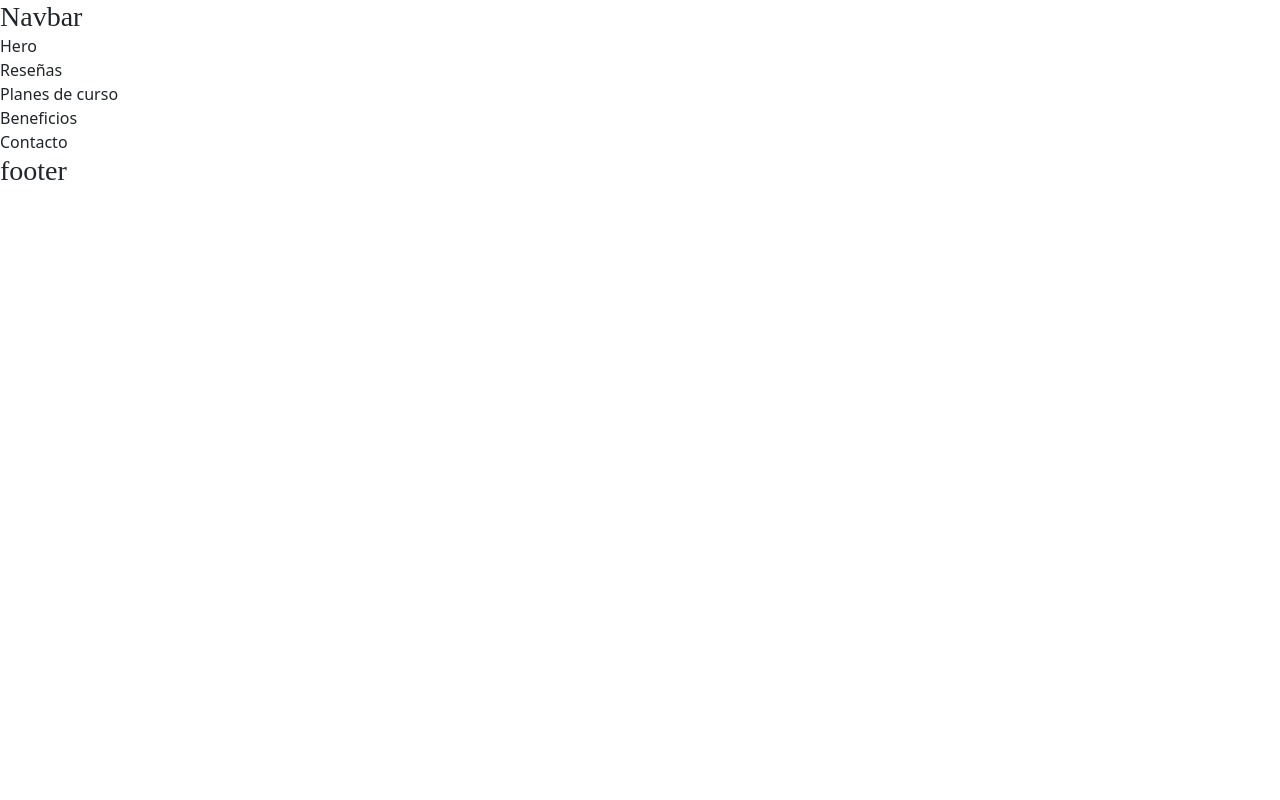
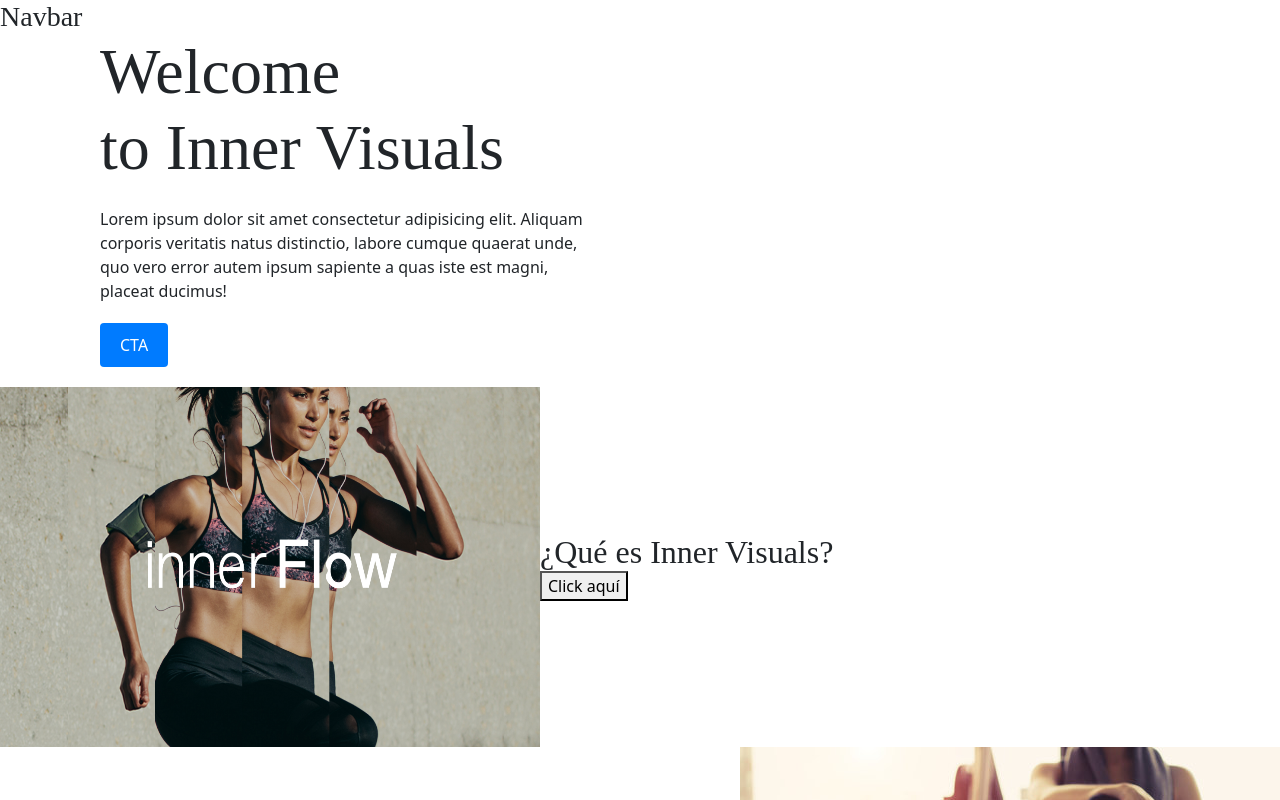
Before and after one commit to GabrielaRamos79/inner_visual_final_project, a React (Vite) app in the folder client/InnerVisual/: page / in a window 1280 px wide. Shown: the top 800 px of the page. Built offline with nearby package versions, Linux system fonts and the light colour scheme.

Commit message:
start thehome

```diff
--- a/client/InnerVisual/src/components/hero/Hero.jsx
+++ b/client/InnerVisual/src/components/hero/Hero.jsx
@@ -3,7 +3,9 @@ import './hero.css'
 const Hero = () => {
   return (
     <>
-    <p>Hero</p>
+    <h1 className='titleHero'>Welcome <br></br>to Inner Visuals</h1>
+    <p className='subtitleHero'>Lorem ipsum dolor sit amet consectetur adipisicing elit. Aliquam corporis veritatis natus distinctio, labore cumque quaerat unde, quo vero error autem ipsum sapiente a quas iste est magni, placeat ducimus!</p>
+    <button className='buttonHero'>CTA</button>
     </>
   )
 }
--- a/client/InnerVisual/src/components/hero/hero.css
+++ b/client/InnerVisual/src/components/hero/hero.css
@@ -0,0 +1,46 @@
+
+.titleHero{
+    margin-left: 100px;
+    margin-right: 100px;
+    font-size: 64px;
+    margin-bottom: 20px;
+}
+
+.subtitleHero{
+    margin-left: 100px;
+    max-width: 500px;
+    margin-bottom: 20px;
+}
+
+.buttonHero{
+    margin-left: 100px;
+    margin-bottom: 20px;
+    background-color: #007bff;
+    color: #fff;
+    border: none;
+    border-radius: 4px;
+    padding: 10px 20px;
+    font-size: 16px;
+    cursor: pointer;
+    transition: background-color 0.3s ease;
+}
+
+.buttonHero:hover{
+    background-color:rgb(0, 0, 141);
+}
+
+@media screen and (max-width: 630px) {
+    .subtitleHero, .subtitleHero{
+        margin-left: 80px;
+        margin-right: 80px;
+    }
+
+}
+
+@media screen and (max-width: 400px) {
+    .titleHero, .subtitleHero{
+        margin-left: 30px;
+        margin-right: 30px;
+    }
+
+}
--- a/client/InnerVisual/src/components/usp/Usp.jsx
+++ b/client/InnerVisual/src/components/usp/Usp.jsx
@@ -1,9 +1,26 @@
+import innerphoto from '../../assets/innerphoto.jpg';
+import innerphoto2 from '../../assets/innerphoto2.jpg';
 import './usp.css'
 
 const Usp = () => {
   return (
     <>
-    <p>Sobre el producto</p>
+      <div className="photoUsp1">
+        <img className='photo1' src={innerphoto} alt="atleta mujer inner flow" />
+        <div className='textPhoto1'>
+          <h2>¿Qué es Inner Visuals? </h2>
+          <button className='buttonUsp'>Click aquí</button>
+        </div>
+      </div>
+
+      <div className="photoUsp2">
+        <div className='textPhoto2'>
+          <h2>¿Qué beneficios aporta a mi práctica deportiva (profesional)?</h2>
+          <button className='buttonUsp'>Click aquí</button>
+        </div>
+        <img className='photo2' src={innerphoto2} alt="deportista sentada junto a pesas y botella agua" />
+      </div>
+
     </>
   )
 }
--- a/client/InnerVisual/src/components/usp/usp.css
+++ b/client/InnerVisual/src/components/usp/usp.css
@@ -0,0 +1,12 @@
+
+
+.photoUsp1, .photoUsp2{
+    display: flex;
+    align-items: center;
+    justify-content:flex-start
+}
+
+.photo1, .photo2{
+    width: 540px;
+    height: 360px;
+}
--- a/client/InnerVisual/src/pages/publicPages/Home.jsx
+++ b/client/InnerVisual/src/pages/publicPages/Home.jsx
@@ -3,11 +3,13 @@ import Review from './../../components/review/Review';
 import Plan from './../../components/plan/Plan';
 import Benefit from './../../components/benefit/Benefit';
 import Contact from './../../components/contact/Contact';
+import Usp from '../../components/usp/Usp';
 
 const Home = () => {
   return (
     <>
     <Hero />
+    <Usp />
     <Review />
     <Plan  />
     <Benefit />
```
Also changed, not shown: client/InnerVisual/src/assets/innerphoto.jpg (added), client/InnerVisual/src/assets/innerphoto2.jpg (added).
